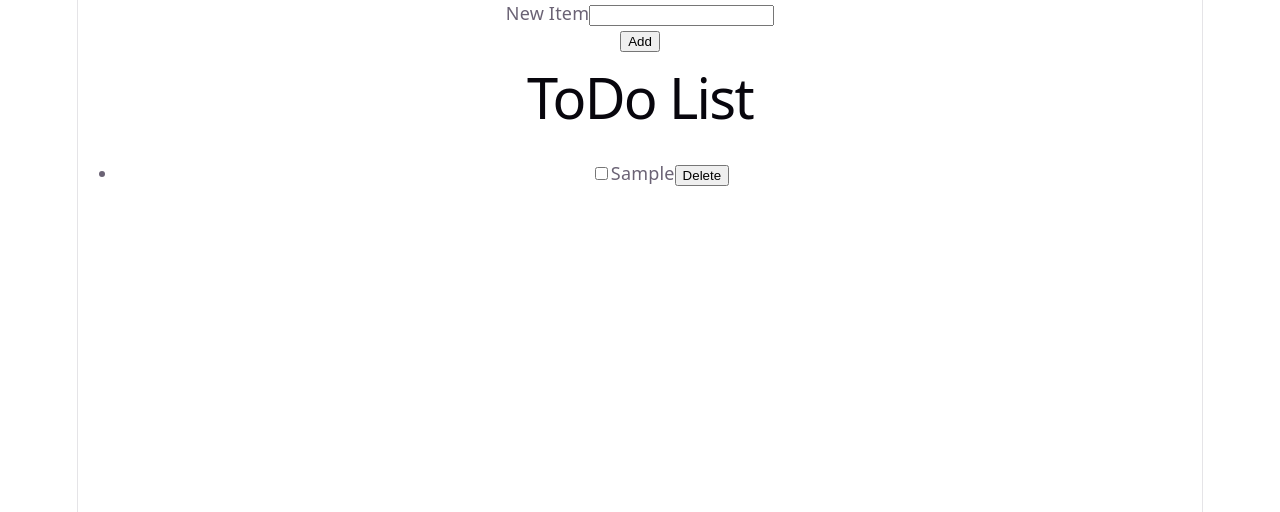
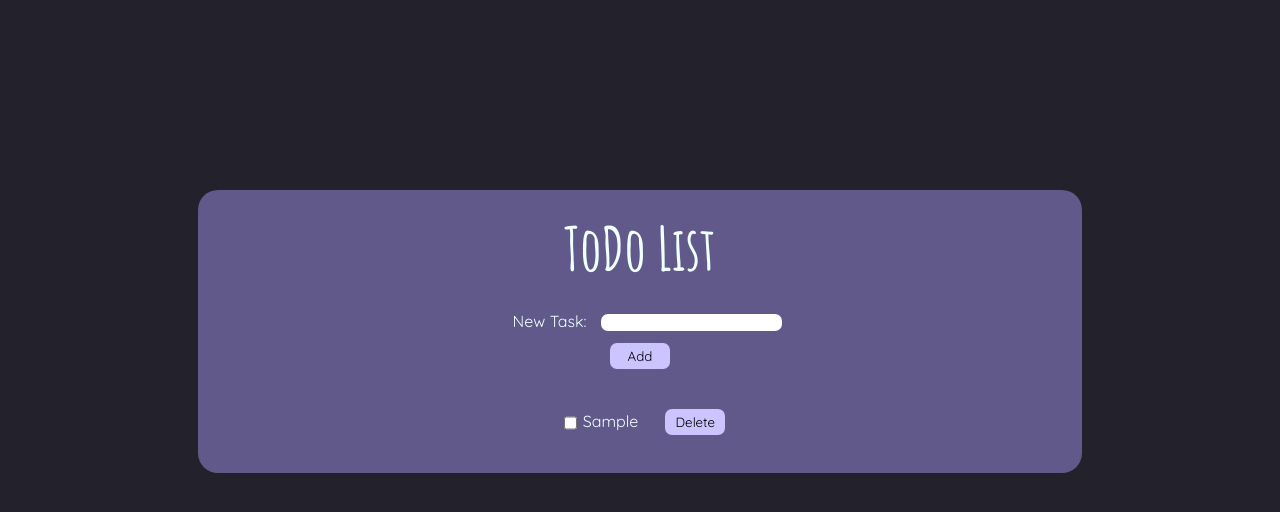
Before and after one commit to rcwhite96/Todo-React-App, a React (Vite) app: page / in a window 1280 px wide. Both pictures are taken after typing "Sample" into the empty fields and a click on the button "Add". Shown: the top 512 px of the page. Built offline with nearby package versions, Linux system fonts and the light colour scheme.

Commit message:
start css

```diff
--- a/index.html
+++ b/index.html
@@ -4,7 +4,10 @@
     <meta charset="UTF-8" />
     <link rel="icon" type="image/svg+xml" href="/favicon.svg" />
     <meta name="viewport" content="width=device-width, initial-scale=1.0" />
-    <title>to-do-app</title>
+    <title>Todo List</title>
+  <style>
+    @import url('https://fonts.googleapis.com/css2?family=Amatic+SC:wght@400;700&family=Quicksand:wght@300..700&display=swap');
+  </style>
   </head>
   <body>
     <div id="root"></div>
--- a/src/App.jsx
+++ b/src/App.jsx
@@ -23,7 +23,7 @@ export default function App() {
         if (todo.id === id){
           return {...todo, completed}
         }
-        return todo(id)
+        return todo
       })
     })
   }
@@ -48,9 +48,9 @@ export default function App() {
   //onSubmit={addTodo} is a prop
   return (
     <>
+    <h1 className="header">ToDo List</h1>
     <NewTodoForm onSubmit={addTodo} />
-    <h1 className="header">ToDo List</h1>
     <TodoList todos={todos} toggleTodo={toggleTodo} deleteTodo={deleteTodo} />
-  </>
+    </>
   )
 }
--- a/src/NewTodoForm.jsx
+++ b/src/NewTodoForm.jsx
@@ -14,7 +14,7 @@ export function NewTodoForm({onSubmit}){
 
     return <form onSubmit={handleSubmit} className="new-item-form">
         <div className="form-row">
-            <label htmlFor="item">New Item</label>
+            <label htmlFor="item">New Task:</label>
             <input
                 value={newItem} onChange={e => setNewItem(e.target.value)}
                 type="text"
--- a/src/TodoItem.jsx
+++ b/src/TodoItem.jsx
@@ -11,7 +11,7 @@ export function TodoItem({ completed, id, title, toggleTodo, deleteTodo }) {
         </label>
         <button
             onClick={() => deleteTodo(id)}
-        className="btn btn-danger">
+        className="btn btn-danger" class="delete-button">
             Delete
         </button>
     </li>
--- a/src/index.css
+++ b/src/index.css
@@ -1,111 +1,75 @@
-:root {
-  --text: #6b6375;
-  --text-h: #08060d;
-  --bg: #fff;
-  --border: #e5e4e7;
-  --code-bg: #f4f3ec;
-  --accent: #aa3bff;
-  --accent-bg: rgba(170, 59, 255, 0.1);
-  --accent-border: rgba(170, 59, 255, 0.5);
-  --social-bg: rgba(244, 243, 236, 0.5);
-  --shadow:
-    rgba(0, 0, 0, 0.1) 0 10px 15px -3px, rgba(0, 0, 0, 0.05) 0 4px 6px -2px;
-
-  --sans: system-ui, 'Segoe UI', Roboto, sans-serif;
-  --heading: system-ui, 'Segoe UI', Roboto, sans-serif;
-  --mono: ui-monospace, Consolas, monospace;
-
-  font: 18px/145% var(--sans);
-  letter-spacing: 0.18px;
-  color-scheme: light dark;
-  color: var(--text);
-  background: var(--bg);
-  font-synthesis: none;
-  text-rendering: optimizeLegibility;
-  -webkit-font-smoothing: antialiased;
-  -moz-osx-font-smoothing: grayscale;
-
-  @media (max-width: 1024px) {
-    font-size: 16px;
-  }
+body {
+    background-color:rgb(35, 33, 43);
 }
 
-@media (prefers-color-scheme: dark) {
-  :root {
-    --text: #9ca3af;
-    --text-h: #f3f4f6;
-    --bg: #16171d;
-    --border: #2e303a;
-    --code-bg: #1f2028;
-    --accent: #c084fc;
-    --accent-bg: rgba(192, 132, 252, 0.15);
-    --accent-border: rgba(192, 132, 252, 0.5);
-    --social-bg: rgba(47, 48, 58, 0.5);
-    --shadow:
-      rgba(0, 0, 0, 0.4) 0 10px 15px -3px, rgba(0, 0, 0, 0.25) 0 4px 6px -2px;
-  }
-
-  #social .button-icon {
-    filter: invert(1) brightness(2);
-  }
+h1{
+    font-family: Amatic SC;
+    font-size: 60px;
+    text-align:center;
+    padding: 20px 0px 0px 0px;
+    margin-bottom: 25px;
+    color:azure;
 }
 
-body {
-  margin: 0;
+label {
+    font-family: Quicksand;
+    text-align:center;
+    padding: 15px;
+    color:azure;
 }
 
-#root {
-  width: 1126px;
-  max-width: 100%;
-  margin: 0 auto;
-  text-align: center;
-  border-inline: 1px solid var(--border);
-  min-height: 100svh;
-  display: flex;
-  flex-direction: column;
-  box-sizing: border-box;
+ul {
+    font-family: Quicksand;
+    text-align:center;
+    color:azure;
+    padding-bottom: 3%;
+    padding-inline-start: 0px;
 }
 
-h1,
-h2 {
-  font-family: var(--heading);
-  font-weight: 500;
-  color: var(--text-h);
+div {
+    text-align:center;
+    background-color: rgb(98, 89, 139);
+    margin: 15%;
+    border-radius: 20px;
 }
 
-h1 {
-  font-size: 56px;
-  letter-spacing: -1.68px;
-  margin: 32px 0;
-  @media (max-width: 1024px) {
-    font-size: 36px;
-    margin: 20px 0;
-  }
-}
-h2 {
-  font-size: 24px;
-  line-height: 118%;
-  letter-spacing: -0.24px;
-  margin: 0 0 8px;
-  @media (max-width: 1024px) {
-    font-size: 20px;
-  }
-}
-p {
-  margin: 0;
+button {
+    background-color:rgb(204, 196, 255);
+    width: 60px;
+    border-radius: 7px;
+    margin: 12px;
+    border: none;
+    padding: 5px;
+    font-family: Quicksand;
 }
 
-code,
-.counter {
-  font-family: var(--mono);
-  display: inline-flex;
-  border-radius: 4px;
-  color: var(--text-h);
+button:hover{
+    background-color: rgb(222, 222, 255);
 }
 
-code {
-  font-size: 15px;
-  line-height: 135%;
-  padding: 4px 8px;
-  background: var(--code-bg);
+li {
+    list-style-type: none;
 }
+
+.delete-button:hover{
+    background-color:rgb(240, 98, 98)
+}
+
+input{
+    border-radius: 7px;
+    border: none;
+}
+
+input[type="checkbox"] {
+    border-radius: 10px;
+    border: none;
+    height: 30px;
+    accent-color:rgb(72, 224, 92) ;
+    vertical-align: middle;
+    margin: 0px 6px 0px 6px;
+
+}
+
+.form-row{
+    margin: 0px;
+}
```
